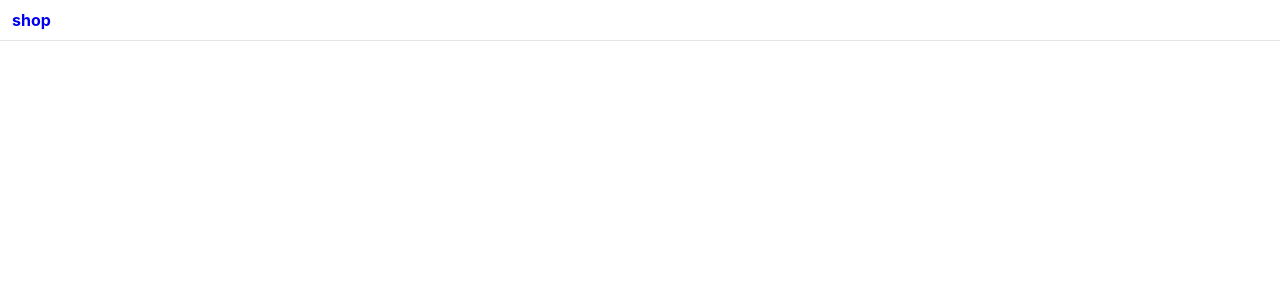
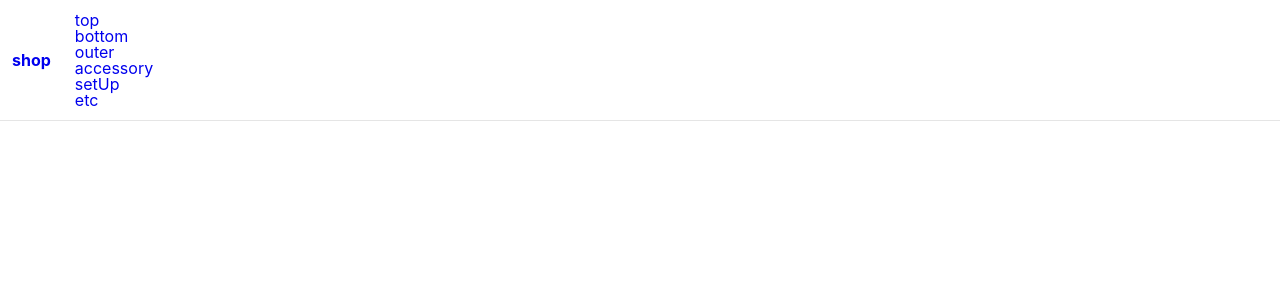
Before and after one commit to joocod/project-shop, a React (Create React App) app: page / in a window 1280 px wide. Shown: the top 300 px of the page. Built offline with nearby package versions, Linux system fonts and the light colour scheme.

Commit message:
commit 01/07

```diff
--- /dev/null
+++ b/src/components/Menu.jsx
@@ -0,0 +1,21 @@
+import React, { useContext } from 'react'
+import { Categorycontext } from '../context/Categorycontext'
+import { Link } from 'react-router-dom';
+
+function Menu() {
+    const {categorylist} = useContext(Categorycontext);
+
+    return (
+        <nav>
+            <ul>
+                {categorylist.map((el,index)=>(
+                    <li key={index}>
+                        <Link to={`/products/${el}`}>{el}</Link>
+                    </li>
+                ))}
+            </ul>
+        </nav>
+    )
+}
+
+export default Menu
--- a/src/components/Nav.jsx
+++ b/src/components/Nav.jsx
@@ -1,12 +1,14 @@
 import React from 'react'
 import { Link } from 'react-router-dom'
 import styled from 'styled-components'
+import Menu from './Menu'
 
 
 function Nav() {
     return (
         <Headercontainer>
             <h1><Link to='/'>shop</Link></h1>
+            <Menu/>
         </Headercontainer>
     )
 }
```
